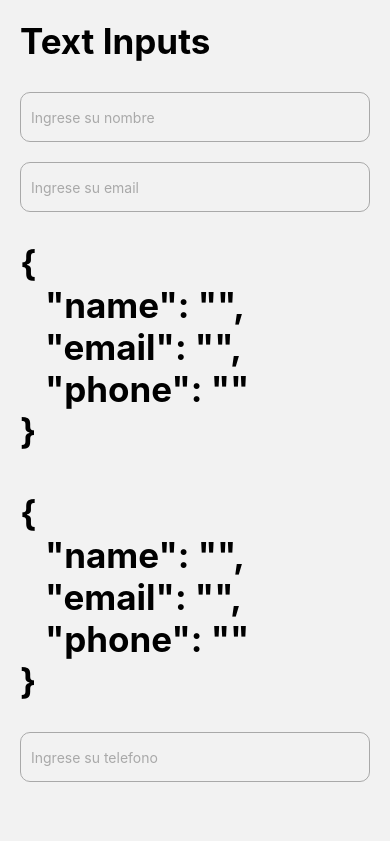
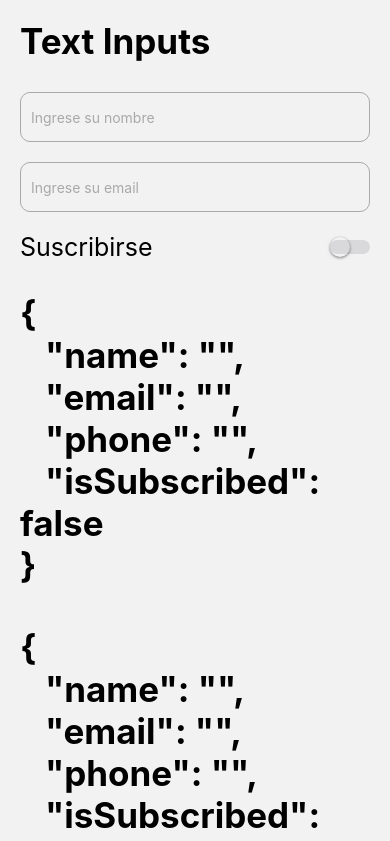
Before and after one commit to Felipe0298/RNComponents, a React Native app: screen /TextInputScreen in a window 390 px wide. Shown: the top 841 px of the page. Built offline with nearby package versions, Linux system fonts and the light colour scheme.

Commit message:
209. useForm - Tarea

```diff
--- /dev/null
+++ b/src/hooks/useForm.tsx
@@ -0,0 +1,22 @@
+import { useState } from 'react';
+
+export const useForm = <T extends Object>( initState: T ) => {
+
+    const [state, setState] = useState( initState );
+
+    const onChange = <K extends Object>( value: K, field: keyof T ) => { //La K puede ser cualquier letra, ademas eso se usa
+                                                                            // Para que extienda las propiedades que le pasan y se maneje
+                                                                            //como booleano, string o la propiedad que necesite en el momento
+        setState({
+            ...state,
+            [field]: value
+        });
+    }
+
+    return {
+        ...state,
+        form: state,
+        onChange,
+    }
+
+}
--- a/src/screen/SwitchScreen.tsx
+++ b/src/screen/SwitchScreen.tsx
@@ -32,12 +32,12 @@ export const SwitchScreen = () => {
 
             <View style={styles.swichtRow}>
             <Text style={styles.switchText}>isHungry</Text>
-            <CustonSwitch isOn={isActive} onChange={(value)=> onChange(value, "isHungry")}/>
+            <CustonSwitch isOn={isHungry} onChange={(value)=> onChange(value, "isHungry")}/>
             </View>
 
             <View style={styles.swichtRow}>
             <Text style={styles.switchText}>isHappy</Text>
-            <CustonSwitch isOn={isActive} onChange={(value)=> onChange(value, "isHappy")}/>
+            <CustonSwitch isOn={isHappy} onChange={(value)=> onChange(value, "isHappy")}/>
             </View>
 
             <Text style={styles.switchText}>
--- a/src/screen/TextInputScreen.tsx
+++ b/src/screen/TextInputScreen.tsx
@@ -1,23 +1,20 @@
 import React, { useState } from 'react';
 import { StyleSheet, Text, TextInput, View, KeyboardAvoidingView, Platform, TouchableWithoutFeedback, Keyboard } from 'react-native';
 import { HeaderTitle } from '../components/HeaderTitle';
+import { ScrollView } from 'react-native-gesture-handler';
+import { useForm } from '../hooks/useForm';
 import { styles } from '../theme/appTheme';
-import { ScrollView } from 'react-native-gesture-handler';
+import { CustonSwitch } from '../components/CustonSwitch';
 
 export const TextInputScreen = () => {
 
-    const [form, setForm] = useState({
+
+    const { form ,onChange, isSubscribed } = useForm({
         name: "",
         email: "",
         phone: "",
+        isSubscribed: false,
     })
-
-    const onChange = (value: string, field: string) => {
-        setForm({
-            ...form,
-            [field]: value
-        })
-    }
 
     return (
         <KeyboardAvoidingView
@@ -41,6 +38,11 @@ export const TextInputScreen = () => {
                             onChangeText={(value) => onChange(value, "email")}
                             keyboardType='email-address'
                         />
+
+                        <View style={stylesScreen.swichtRow}>
+                            <Text style={stylesScreen.switchText}>Suscribirse</Text>
+                            <CustonSwitch isOn={isSubscribed} onChange={(value) => onChange(value, "isSubscribed")} />
+                        </View>
 
                         <HeaderTitle title={JSON.stringify(form, null, 3)} />
                         <HeaderTitle title={JSON.stringify(form, null, 3)} />
@@ -73,5 +75,19 @@ export const stylesScreen = StyleSheet.create({
         paddingHorizontal: 10,
         borderRadius: 10,
         marginVertical: 10
+    },
+    container: {
+        flex: 1,
+        alignItems: 'center',
+        justifyContent: 'center',
+    },
+    switchText:{
+        fontSize:25
+    },
+    swichtRow:{
+        flexDirection:"row",
+        justifyContent:"space-between",
+        alignItems:"center",
+        marginVertical:10
     }
 });
```
